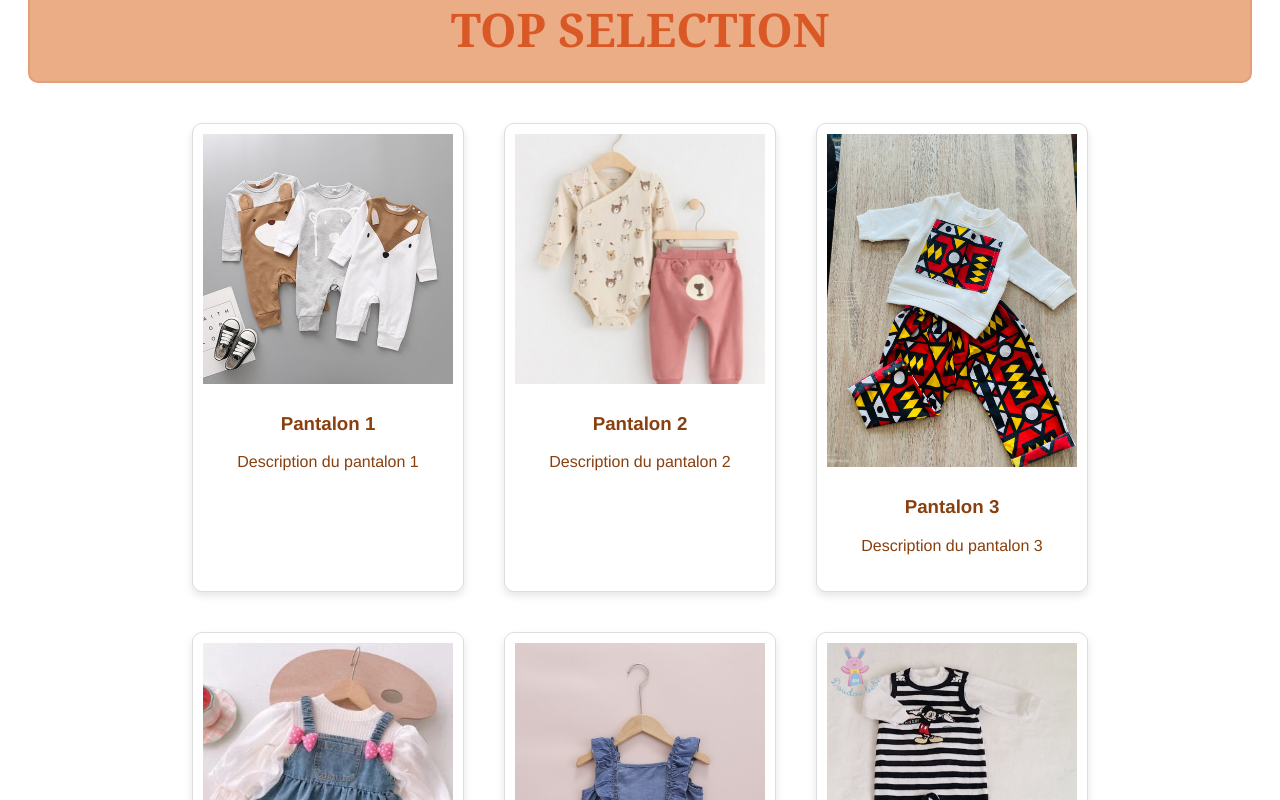
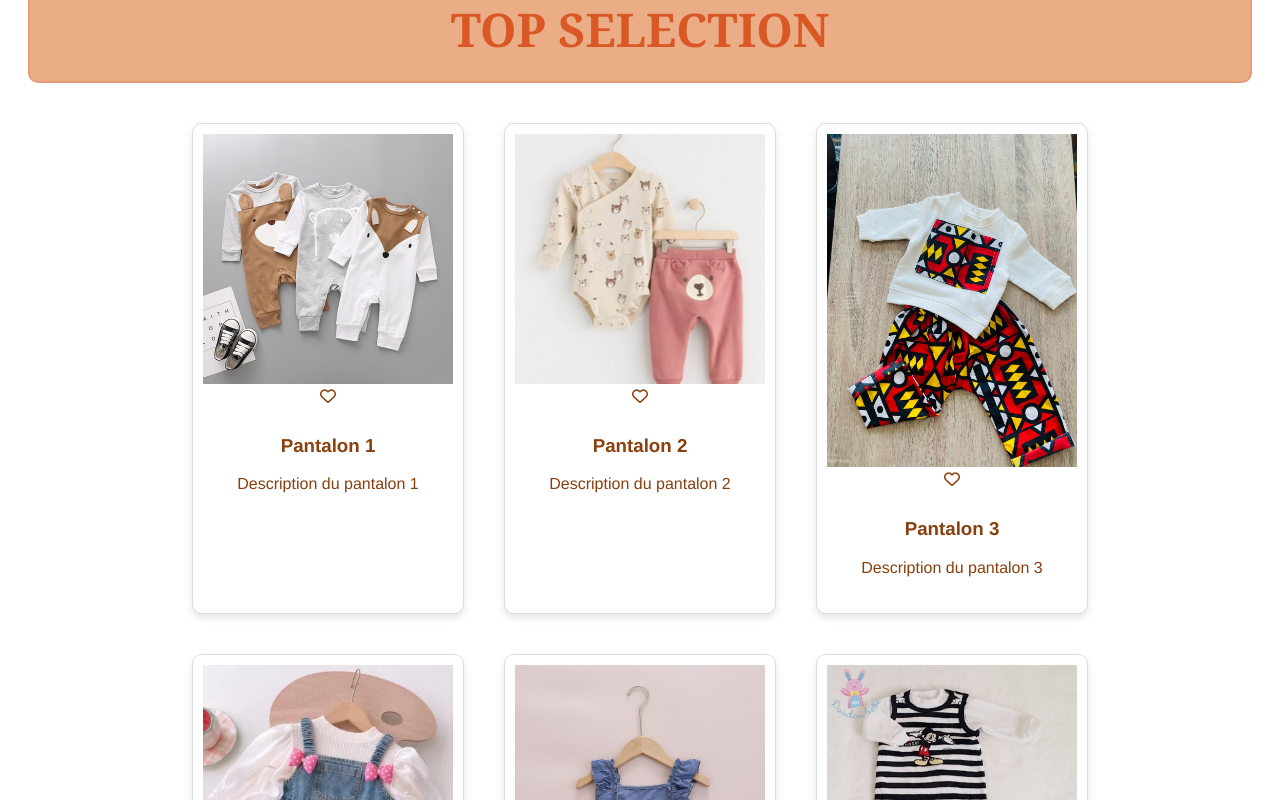
Before and after one commit to AlbaMate/Mini-Boutique, a Vue app: page / in a window 1280 px wide. Shown: the part 1440-2240 px from the top of the page. Built offline with nearby package versions, Linux system fonts and the light colour scheme.

Commit message:
commiteObligatoire

```diff
--- a/src/components/HeaderNavbar.vue
+++ b/src/components/HeaderNavbar.vue
@@ -38,7 +38,18 @@
           </ul>
         </li>
         <li><a href="#"><i class="fas fa-shopping-cart"></i></a></li>
+
+        <div class="favorite-icon-container">
+          <div class="bloc-modale">
+      <div class="overlay"></div>
+      <div class="modal card">
+        <div class="btn-modal btn btn-danger"></div>
+
         <li><a href="#"><i class="fas fa-heart"></i></a></li>
+      </div>
+    </div>
+    </div>
+
       </ul>
     </nav>
   </header>
@@ -47,6 +58,7 @@
 <script>
 export default { // mon objet  qui contient les propriétés et méthodes
   name: "HeaderNavbar",
+
   data() {  //retourne un objet contenant les données réactives du composant.
     return {
       isDropdownOpen: false, //  indique que le menu déroulant (dropdown) est ouvert ou fermé.
@@ -93,6 +105,7 @@ export default { // mon objet  qui contient les propriétés et méthodes
       }
     },
   },
+
 };
 </script>
 
--- a/src/components/ImageCard.vue
+++ b/src/components/ImageCard.vue
@@ -1,6 +1,10 @@
 <template>
   <div class="image-card">
+    <div class="image-wrapper">
     <img :src="imageSrc" :alt="altText" class="image-card-img" />
+    <!-- Ici, on place un slot où l'icône sera injectée par le parent -->
+    <slot></slot>
+  </div>
     <div class="image-card-content">
       <h3>{{ title }}</h3>
       <p>{{ description }}</p>
--- a/src/router/index.js
+++ b/src/router/index.js
@@ -7,6 +7,7 @@ import VetementsFille from '@/components/VetementsFille.vue';
 import VetementsGarcon from '@/components/VetementsGarcon.vue';
 import SettingsComponent from '@/components/SettingsComponent.vue';
 import ProfilComponent from '@/components/ProfilComponent.vue';
+import MesFavoris from '@/views/MesFavoris.vue';
 
 const routes = [
   {
@@ -43,7 +44,13 @@ const routes = [
     path: '/profilComponent',
     name: 'ProfilComponent',
     component: ProfilComponent
-  }
+  },
+  {
+  path: '/favoris',
+  name: 'MesFavoris',
+  component: MesFavoris,
+  props: route => ({ images: route.params.images }) // Passe les images comme props
+}
 ];
 
 const router = createRouter({
--- a/src/views/HomeInfo.vue
+++ b/src/views/HomeInfo.vue
@@ -8,6 +8,7 @@
       <h1>TOP SELECTION</h1>
     </div>
     <div class="image-gallery">
+      <!-- Utilisation correcte de la balise ImageCard avec un slot -->
       <ImageCard
         v-for="(image, index) in images"
         :key="index"
@@ -15,13 +16,19 @@
         :altText="image.alt"
         :title="image.title"
         :description="image.description"
-       @click="navigate(image.routeName)"
-      />
+        @click="navigate(image.routeName)"
+      >
+        <!-- Ici, tu injectes l'icône dans le slot -->
+        <i
+          :class="image.isFavorite ? 'fas fa-heart favorite' : 'far fa-heart'"
+          @click.stop="toggleFavorite(index)"
+          class="favorite-icon"
+        ></i>
+      </ImageCard>
     </div>
   </div>
+</template>
 
-
-</template>
 
 <script>
 import ImageCard from '@/components/ImageCard.vue';
@@ -39,64 +46,75 @@ export default {
           alt: 'Pantalon 1',
           title: 'Pantalon 1',
           description: 'Description du pantalon 1',
-          routeName: 'VetementsGarcon'
+          routeName: 'VetementsGarcon',
+          isFavorite: false,
         },
         {
           src: require('@/assets/image2.jpeg'),
           alt: 'Pantalon 2',
           title: 'Pantalon 2',
           description: 'Description du pantalon 2',
-           routeName: 'VetementsFille'
+          routeName: 'VetementsFille',
+          isFavorite: false
         },
         {
           src: require('@/assets/image3.webp'),
           alt: 'Pantalon 3',
           title: 'Pantalon 3',
           description: 'Description du pantalon 3',
-           routeName: 'VetementsFille'
+          routeName: 'VetementsFille',
+          isFavorite: false // Nouvelle propriété: l'image n'est pas favorite au départ
         },
         {
           src: require('@/assets/image4.webp'),
           alt: 'Pantalon 4',
           title: 'Pantalon 4',
           description: 'Description du pantalon 4',
-           routeName: 'VetementsFille'
+          routeName: 'VetementsFille',
+          isFavorite: false
         },
         {
           src: require('@/assets/image5.webp'),
           alt: 'Pantalon 5',
           title: 'Pantalon 5',
           description: 'Description du pantalon 5',
-           routeName: 'VetementsFille'
+          routeName: 'VetementsFille',
+          isFavorite: false
         },
         {
           src: require('@/assets/image6.jpg'),
           alt: 'Pantalon 6',
           title: 'Pantalon 6',
           description: 'Description du pantalon 6',
-           routeName: 'VetementsFille'
+          routeName: 'VetementsFille',
+          isFavorite: false
         },
         {
           src: require('@/assets/image7.webp'),
           alt: 'Pantalon 7',
           title: 'Pantalon 7',
           description: 'Description du pantalon 7',
-           routeName: 'VetementsFille'
+          routeName: 'VetementsFille',
+          isFavorite: false
         }
       ]
     };
   },
   methods: {
     navigate(routeName) {
-      if (routeName) { // Vérifie que la route est définie
+      if (routeName) {
         this.$router.push({ name: routeName });
       } else {
         console.warn('Route name is missing for this item.');
       }
+    },
+    toggleFavorite(index) {
+      this.images[index].isFavorite = !this.images[index].isFavorite;
     }
   }
 };
 </script>
+
 
 
 
--- /dev/null
+++ b/src/views/MesFavoris.vue
@@ -0,0 +1,82 @@
+<template>
+    <div class="phrase-container">
+      <h1>Mes Favoris</h1>
+    </div>
+    <div class="bloc-modale">
+      <div class="overlay"></div>
+      <div class="modal card">
+        <div class="btn-modal btn btn-danger"></div>
+
+      <div class="favorite-gallery">
+        <ImageCard
+          v-for="(image, index) in favoriteImages"
+          :key="index"
+          :imageSrc="image.src"
+          :altText="image.alt"
+          :title="image.title"
+          :description="image.description"
+        />
+      </div>
+    </div>
+    </div>
+
+  </template>
+
+  <script>
+  import ImageCard from '@/components/ImageCard.vue';
+
+  export default {
+    name: 'MesFavoris',
+    components: {
+      imageCard: ImageCard
+    },
+    props: {
+    images: {
+      type: Array,
+      required: true
+    }
+},
+    computed: {
+      favoriteImages() {
+        // Récupère les images favorites depuis le tableau global des images
+        return this.$parent.images.filter(image => image.isFavorite);
+      }
+    }
+  };
+  </script>
+
+  <style scoped>
+
+  .bloc-modale{
+    position:fixed;
+    top: 0;
+    bottom: 0;
+    left: 0;
+    right: 0;
+    display: flex;
+    justify-content: center;
+    align-items: center;
+
+  }
+  .overlay{
+    background: rgba(0,0,0,0.5);
+    position: fixed;
+    top: 0;
+    bottom: 0;
+    left: 0;
+    right: 0;
+  }
+  .modale{
+    background: whitesmoke;
+    color: rgb(72, 70, 70);
+    padding: 50px;
+    position: fixed;
+    top: 30%;
+  }
+  .btn-modale{
+    position: absolute;
+    top: 10%;
+    right: 10%;
+  }
+
+  </style>
```
